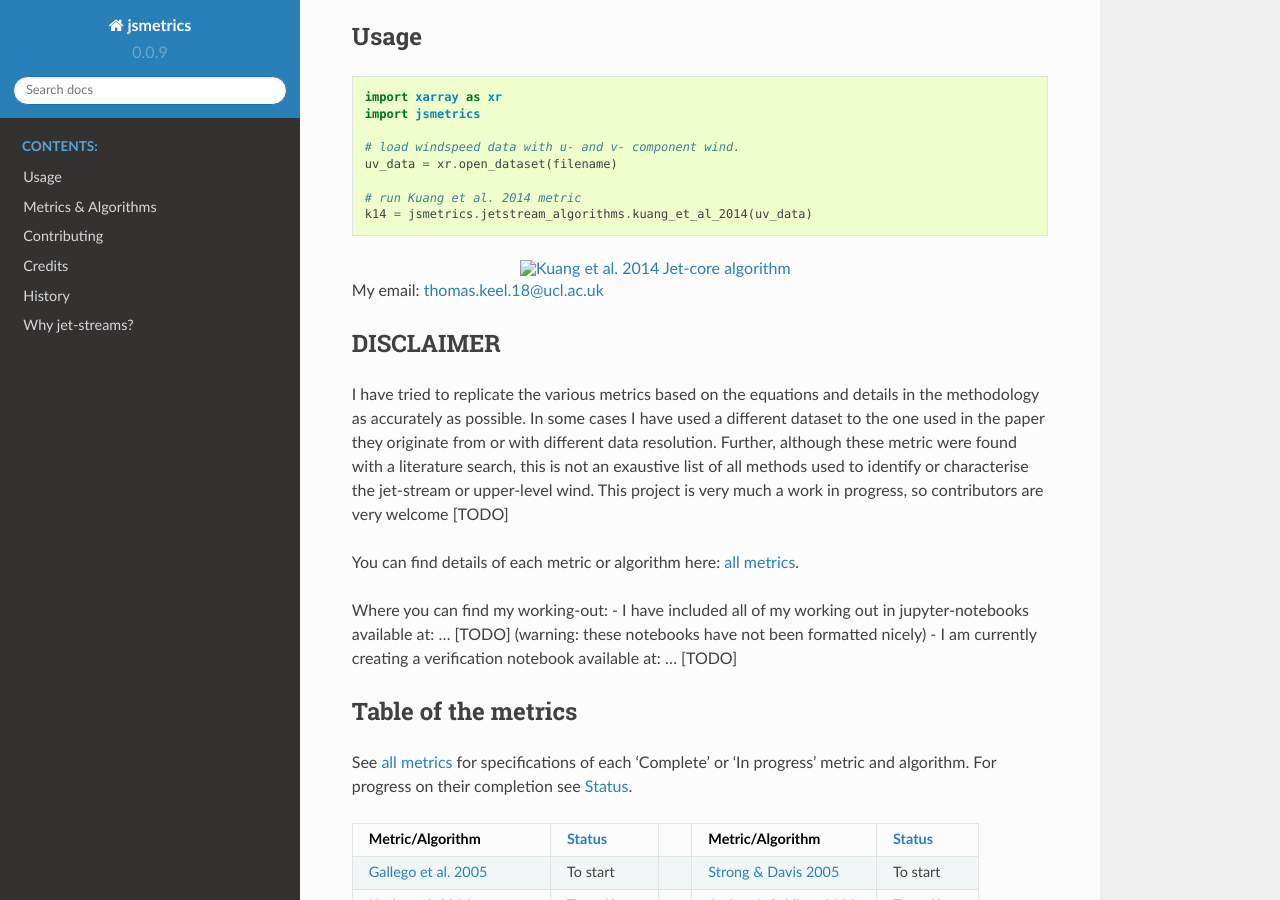
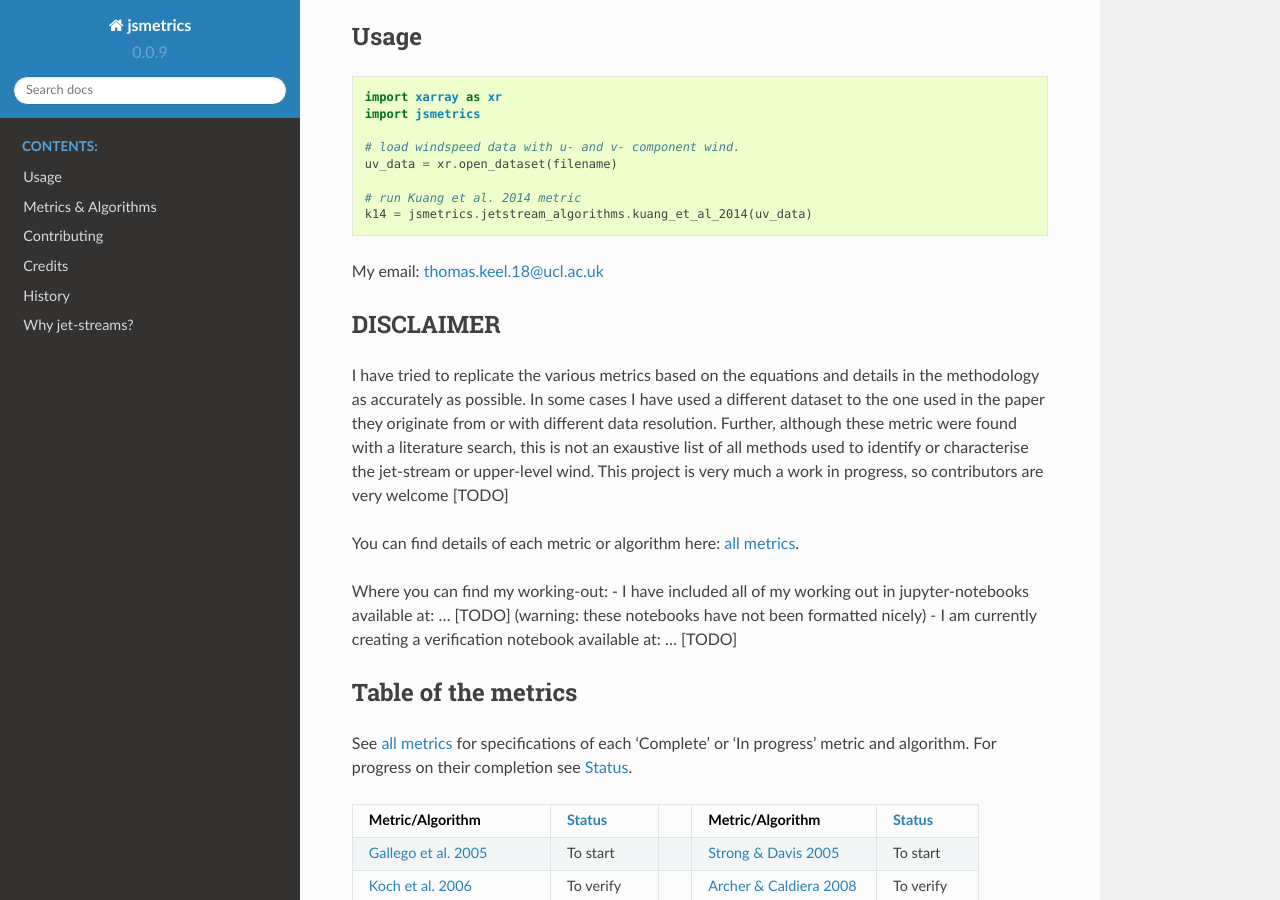
Before and after one commit to Thomasjkeel/jsmetrics, a Sphinx documentation site: the page built from docs/index.rst, in a window 1280 px wide and 900 px high, scrolled down 356 px. Built offline with Sphinx 7.4.7 and the Read the Docs theme 2.0.0, drawn with Linux system fonts in a browser that asks for light colours; pages that are not in the unit, such as notebooks, are missing from menus.

```diff
--- a/docs/index.rst
+++ b/docs/index.rst
@@ -41,11 +41,6 @@ Usage
 
     # run Kuang et al. 2014 metric
     k14 = jsmetrics.jetstream_algorithms.kuang_et_al_2014(uv_data)
-
-.. image:: docs/_static/images/kuang_jet_centers.png
-  :width: 360
-  :align: center
-  :alt: Kuang et al. 2014 Jet-core algorithm
 
 My email: thomas.keel.18@ucl.ac.uk
 
```
Also changed, not shown: README.rst (+8 -9 lines).
